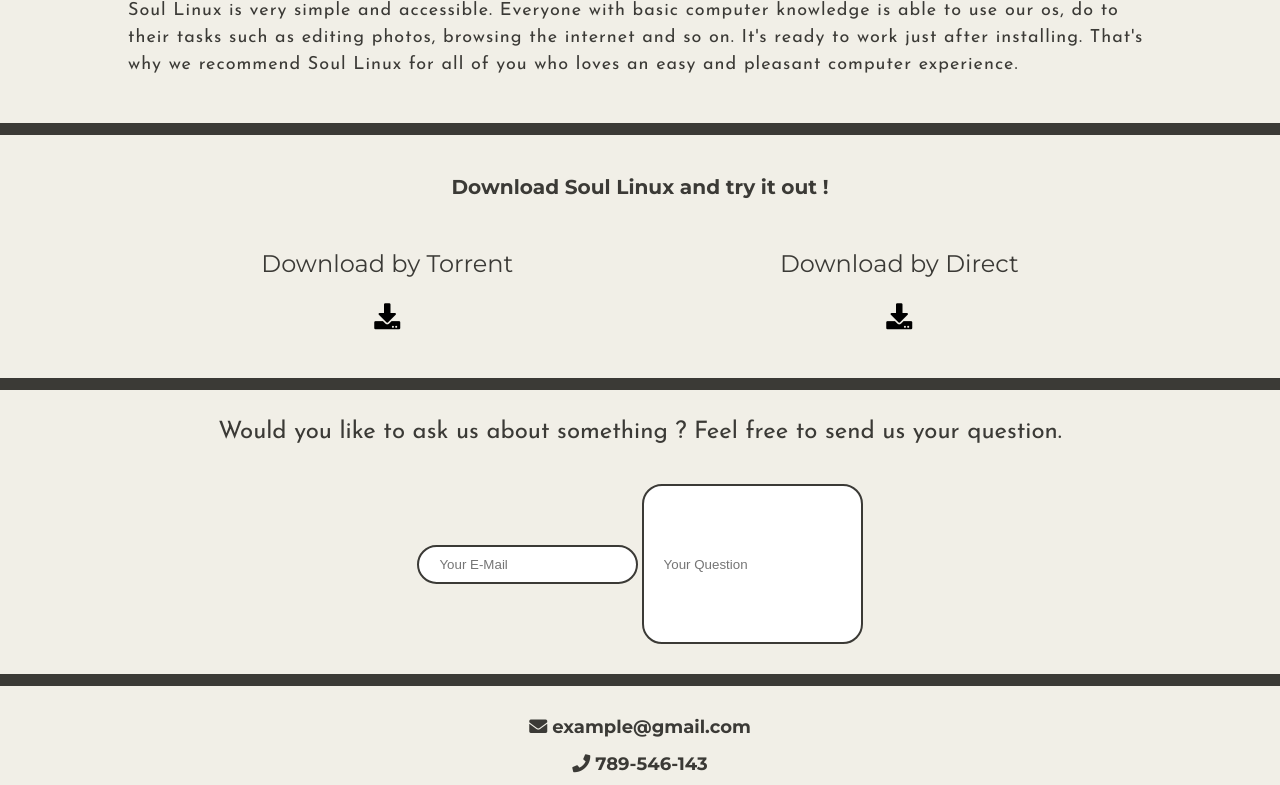
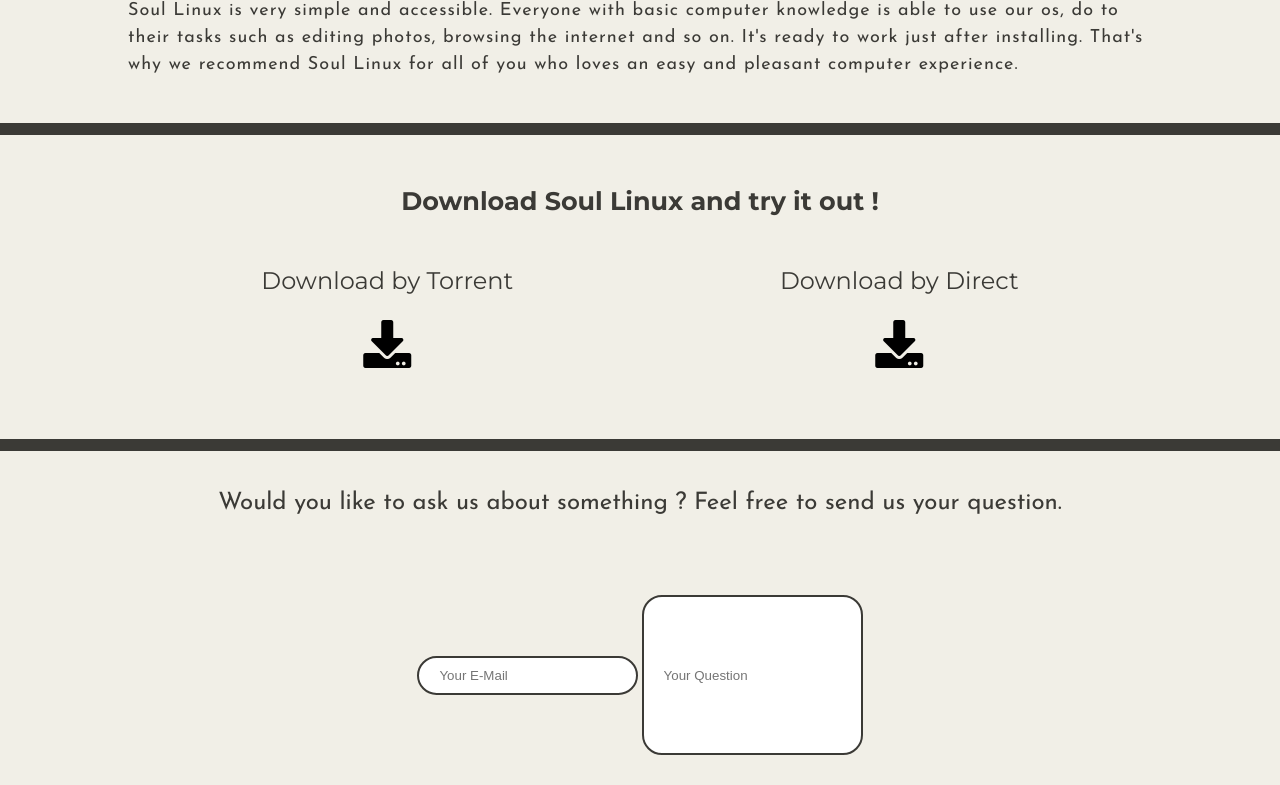
Before and after one commit to FxTemplarii/Soul-Linux-2-Responsive, a plain HTML site: page index.html in a window 1280 px wide. Shown: the part 1394-2179 px from the top of the page. Drawn offline with Linux system fonts and the light colour scheme.

Commit message:
Małe poprawki, padding, font size itp

```diff
--- a/css/style.css
+++ b/css/style.css
@@ -612,28 +612,37 @@ h12 {
         justify-content: space-around;
     }
 
+    .download {
+        padding: 5vh 0;
+    }
+
     .download .download-h {
         width: 80%;
         margin: 0 auto;
         text-align: center;
-        font-size: 30px;
+        font-size: 38px;
         padding-bottom: 50px;
         padding-top: 10px;
     }
 
     .download .torrent a,
     .direct a {
-        font-size: 26px;
+        font-size: 48px;
     }
 
     .download .torrent h7,
     .direct h8 {
         font-size: 24px;
+        padding-bottom: 40px;
+    }
+
+    .contact-us {
+        padding: 5vh 0;
     }
 
     .contact-us .p-contact {
         font-size: 24px;
-        padding-bottom: 40px;
+        padding-bottom: 80px;
     }
 
     .contact h9,
```
